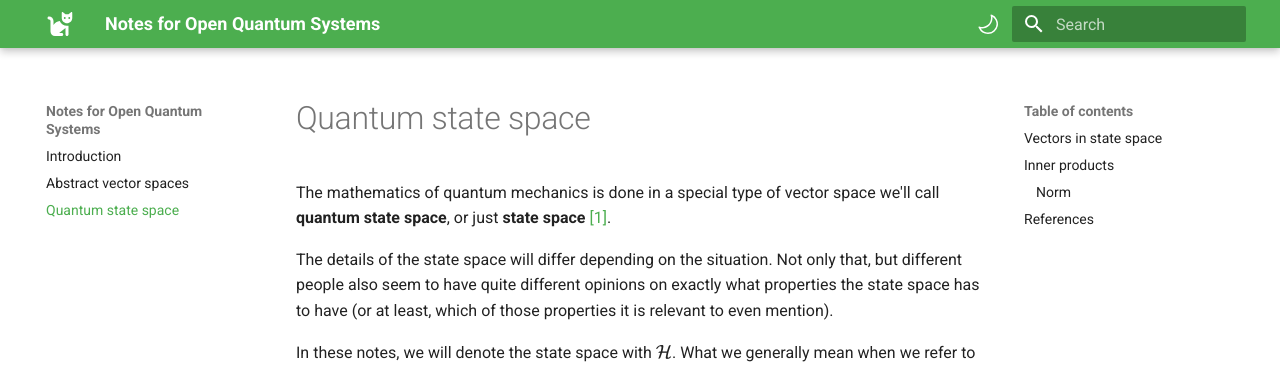
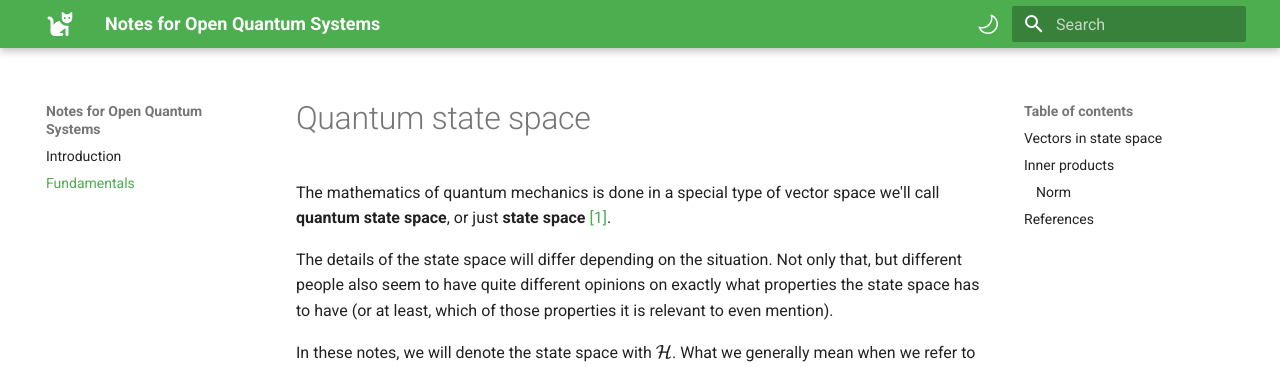
Before and after one commit to elviralaurin/notes-oqs, an MkDocs documentation site: the page built from docs/fundamentals.md, in a window 1280 px wide. Shown: the top 367 px of the page. Built offline with MkDocs 1.6.1 and Material for MkDocs 9.7.7, drawn with Linux system fonts in a browser that asks for light colours.

Commit message:
Archive abstract-vector-spaces and rename quantum-state-space

```diff
--- a/mkdocs.yml
+++ b/mkdocs.yml
@@ -29,8 +29,7 @@ theme:
 
 nav:
   - Introduction: index.md
-  - Abstract vector spaces: abstract-vector-spaces.md
-  - Quantum state space: quantum-state-space.md
+  - Fundamentals: fundamentals.md
 
 markdown_extensions:
   - pymdownx.arithmatex:
```
Also changed, not shown: docs/fundamentals.md (renamed from docs/quantum-state-space.md).
